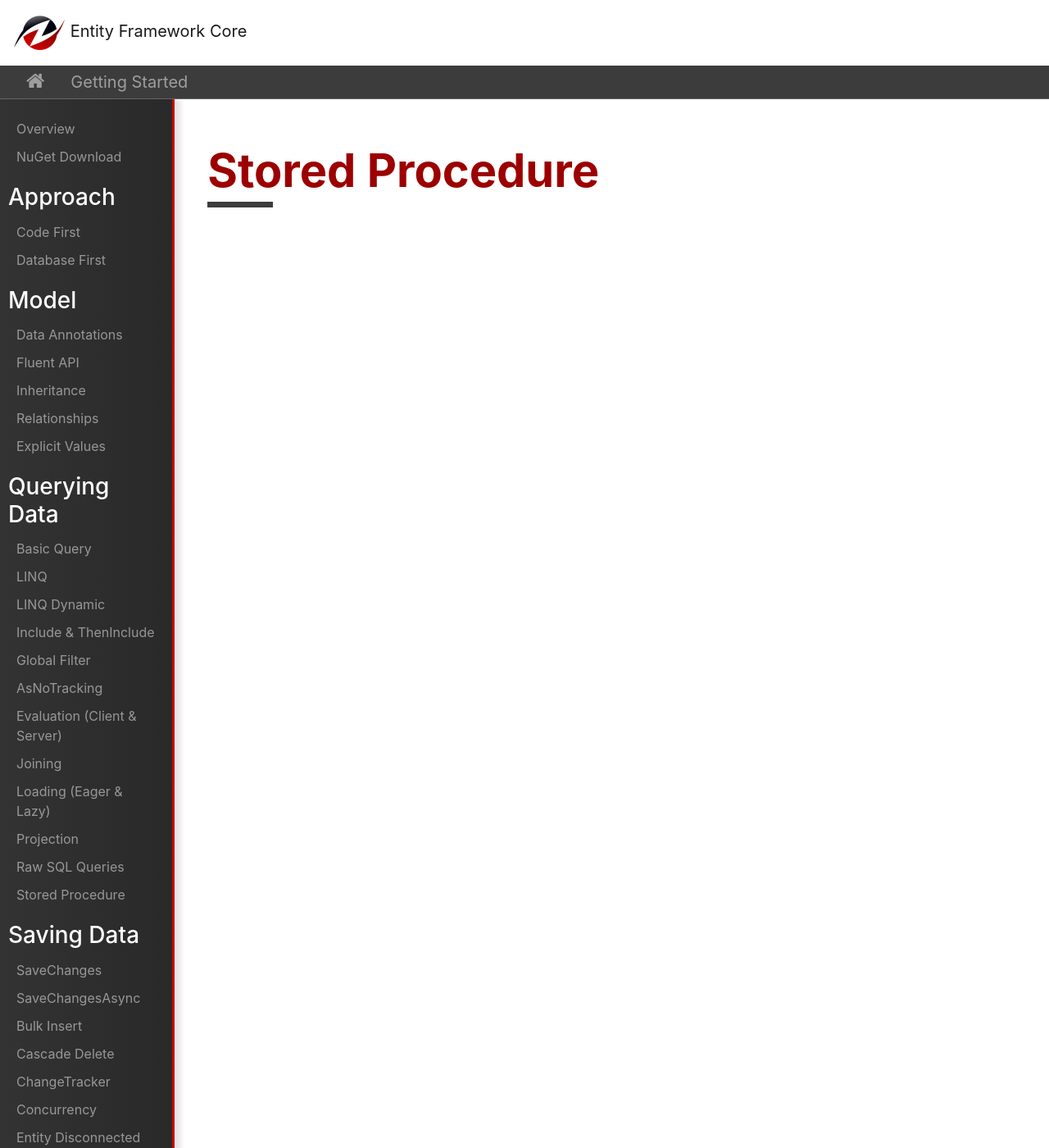
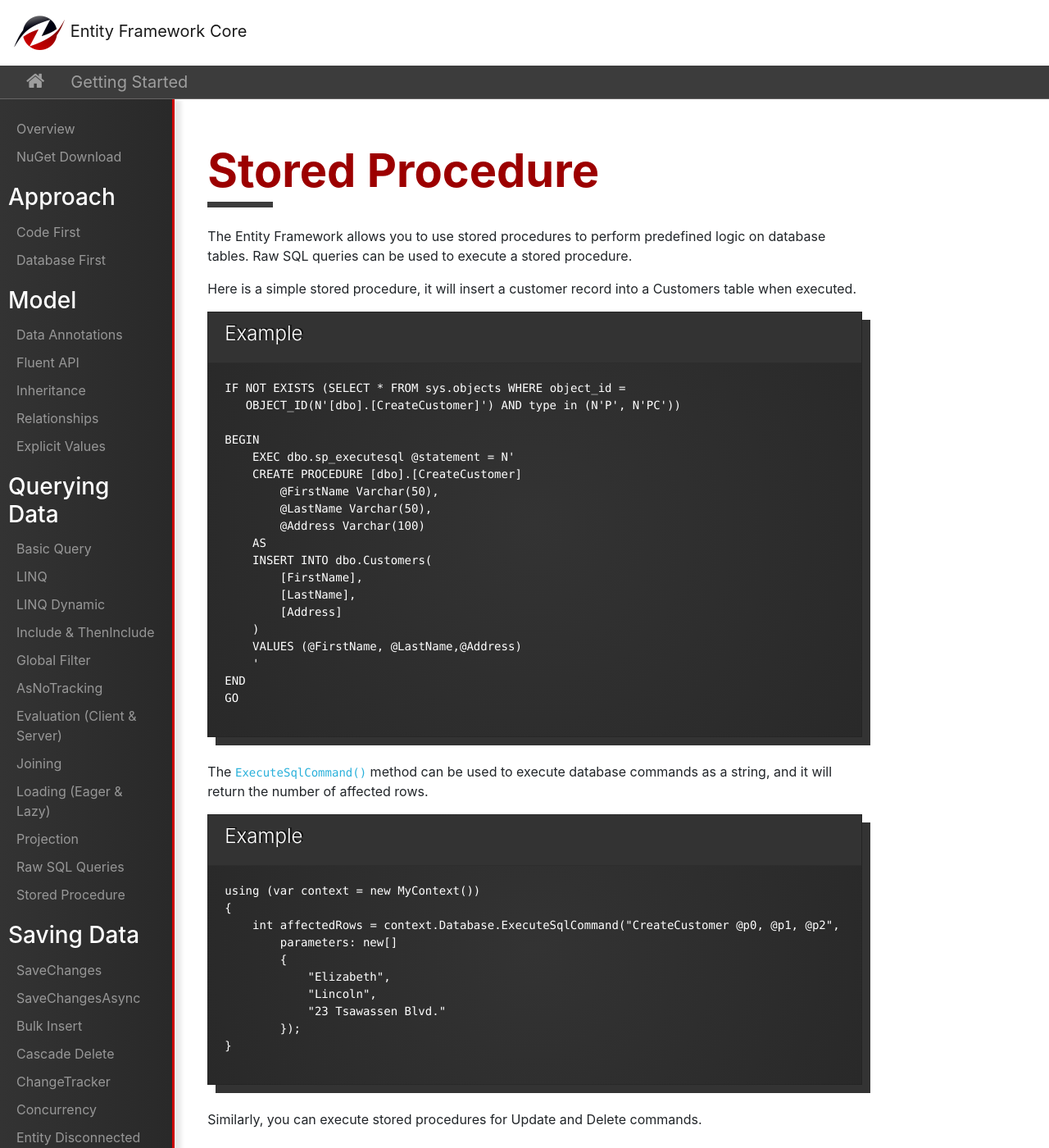
Before and after one commit to zzzprojects/EntityFrameworkCore, a Jekyll site: the page built from docs/pages/getting-started/saving-data/stored-procedure.md, in a window 1280 px wide and 1400 px high. Shown: the whole window at 82% size. Built offline with Jekyll 4.4.1, drawn with Linux system fonts in a browser that asks for light colours; nearby versions of some CDN libraries.

Commit message:
Added Saving Data Stored Procedures article

```diff
--- a/docs/pages/getting-started/saving-data/stored-procedure.md
+++ b/docs/pages/getting-started/saving-data/stored-procedure.md
@@ -1,3 +1,52 @@
 ---
 permalink: saving-data-stored-procedure
 ---
+
+The Entity Framework allows you to use stored procedures to perform predefined logic on database tables. Raw SQL queries can be used to execute a stored procedure.
+
+Here is a simple stored procedure, it will insert a customer record into a Customers table when executed.
+
+{% include template-example.html %}
+{% highlight csharp %}
+
+IF NOT EXISTS (SELECT * FROM sys.objects WHERE object_id =
+   OBJECT_ID(N'[dbo].[CreateCustomer]') AND type in (N'P', N'PC'))
+
+BEGIN
+    EXEC dbo.sp_executesql @statement = N'
+    CREATE PROCEDURE [dbo].[CreateCustomer]
+        @FirstName Varchar(50),
+        @LastName Varchar(50),
+        @Address Varchar(100)
+    AS
+    INSERT INTO dbo.Customers(
+        [FirstName],
+        [LastName],
+        [Address]
+    )
+    VALUES (@FirstName, @LastName,@Address)
+    '
+END
+GO
+
+{% endhighlight %}
+
+The `ExecuteSqlCommand()` method can be used to execute database commands as a string, and it will return the number of affected rows.
+
+{% include template-example.html %}
+{% highlight csharp %}
+
+using (var context = new MyContext())
+{
+    int affectedRows = context.Database.ExecuteSqlCommand("CreateCustomer @p0, @p1, @p2",
+        parameters: new[]
+        {
+            "Elizabeth",
+            "Lincoln",
+            "23 Tsawassen Blvd."
+        });
+}
+
+{% endhighlight %}
+
+Similarly, you can execute stored procedures for Update and Delete commands.
```
